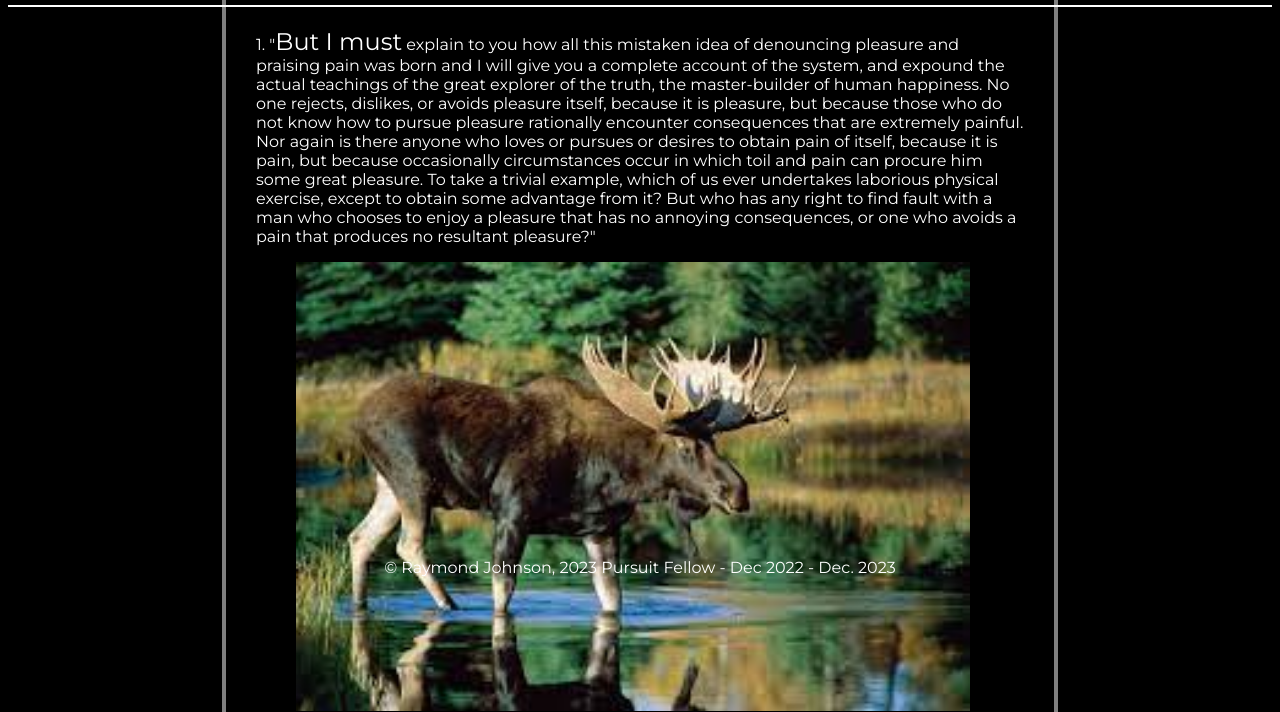
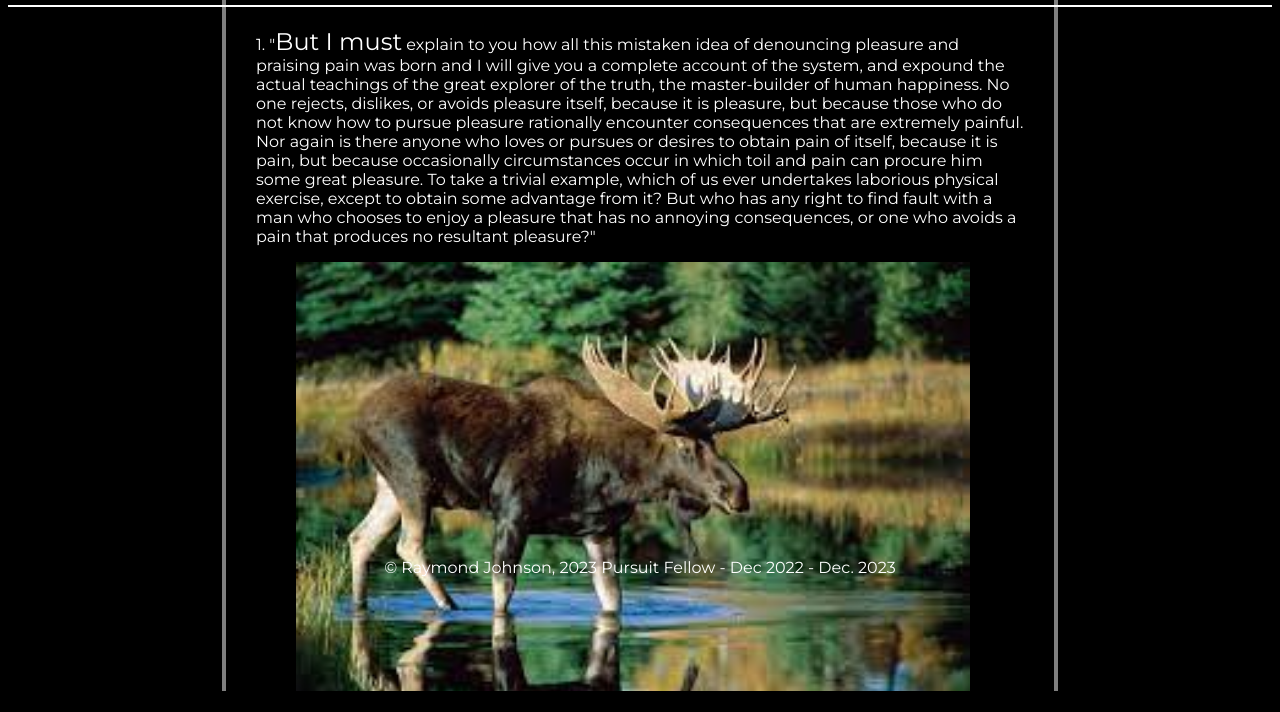
Before and after one commit to pulse99r/road-trip-blog-demo, a plain HTML site: page index.html in a window 1280 px wide. Shown: the part 123-835 px from the top of the page. After the commit the page ends 814 px from the top, so only its background shows below. Drawn offline with Linux system fonts and the light colour scheme.

Commit message:
2nd Commit

```diff
--- a/index.html
+++ b/index.html
@@ -7,7 +7,7 @@
   <style>
     @import url('https://fonts.googleapis.com/css2?fam.ily=Inconsolata&family=Lato&family=Rubik&display=swap');
     </style>
-  <title>Blog Demo</title>
+  <title>Road Trip Blog Demo</title>
 </head>
 <body>
   <div class="header-bar">
--- a/styles.css
+++ b/styles.css
@@ -66,7 +66,8 @@ body {
   position: absolute;
   top: 13%;
   width:60%;
-  height: 850px;
+  min-height: 649px;
+  max-height: 650px;
 }
 .large-font {
   font-size: 1.5em;
```
